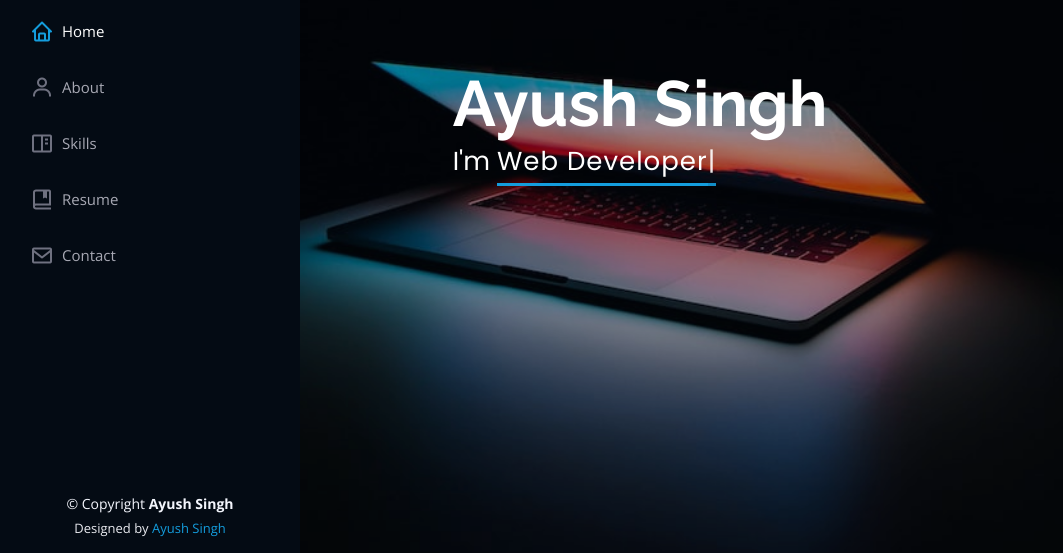
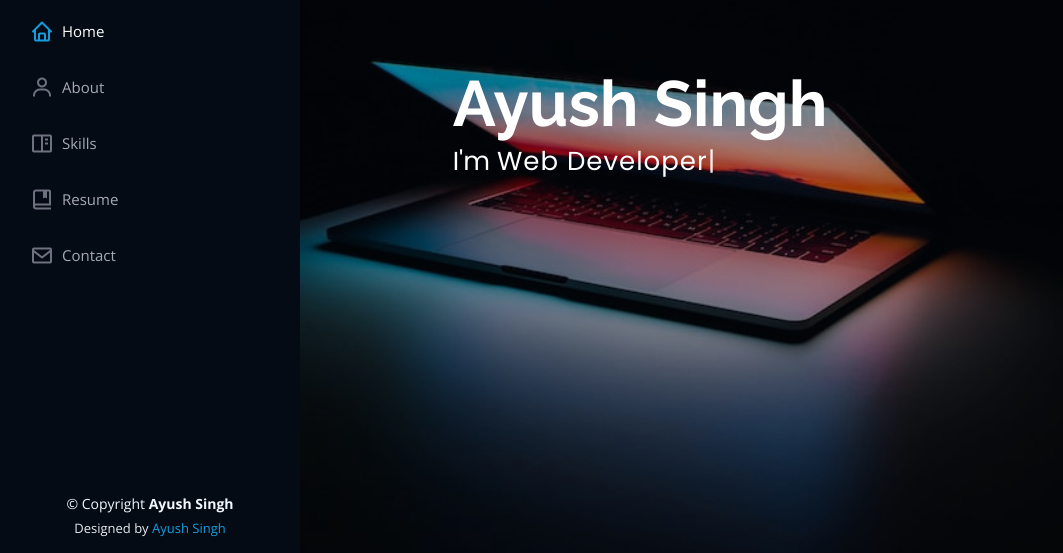
Before and after one commit to krishgupta1/AyushSinghPortfolio, a plain HTML site: page index.html in a window 1280 px wide. Shown: the part 247-800 px from the top of the page, without its empty margins (0-1063 px from the left). Drawn offline with nearby package versions, Linux system fonts and the light colour scheme.

Commit message:
Update style.css

```diff
--- a/assets/css/style.css
+++ b/assets/css/style.css
@@ -249,7 +249,7 @@ h6 {
   color: #fff;
   padding-bottom: 4px;
   letter-spacing: 1px;
-  border-bottom: 3px solid #149ddd;
+  /* border-bottom: 3px solid #149ddd; */
 }
 
 @media (min-width: 1024px) {
```
